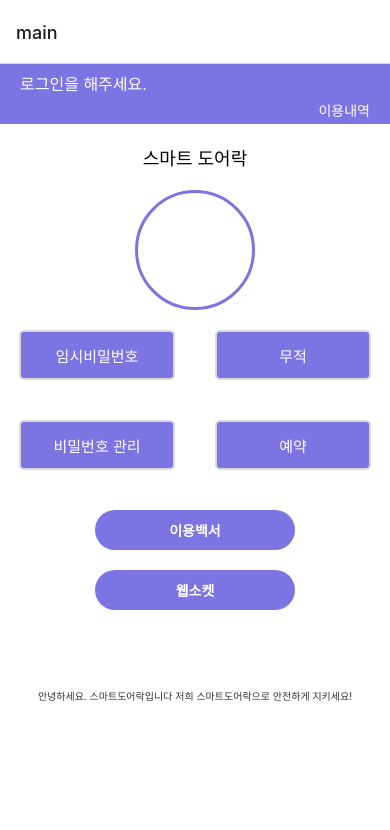
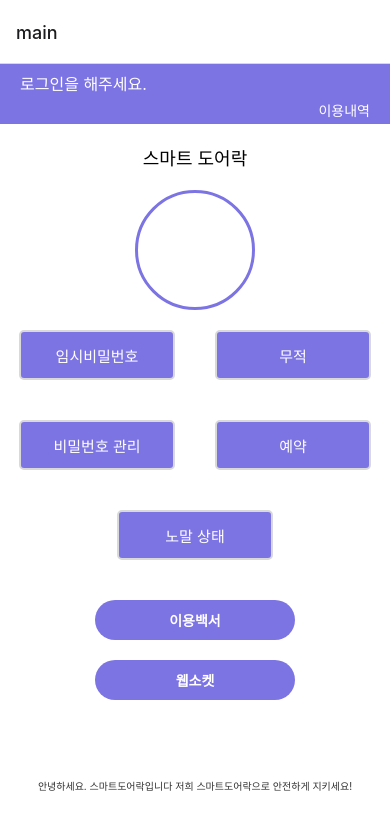
Before and after one commit to hoji920/doorlockProject, a React Native app: screen / in a window 390 px wide. Shown: the top 830 px of the page. Built offline with nearby package versions, Linux system fonts and the light colour scheme; no server answers; some icons are missing.

Commit message:
feat: normal 메시지 버튼 구현

```diff
--- a/components/main.jsx
+++ b/components/main.jsx
@@ -39,11 +39,11 @@ function Main({navigation}) {
   const serverUrl =
     'https://port-0-door-lock-server-jvpb2alnwnfxkw.sel5.cloudtype.app';
 
-  useEffect(() => {
-    setInterval(() => {
-      ws.current.send('normal');
-    }, 2000);
-  }, []);
+  //   useEffect(() => {
+  //     setInterval(() => {
+  //       ws.current.send('normal');
+  //     }, 2000);
+  //   }, []);
 
   useEffect(() => {
     // '/doorlock-status-get' 엔드포인트로 GET 요청을 보냅니다.
@@ -325,6 +325,21 @@ function Main({navigation}) {
             onPress={() => navigation.navigate('Reservation')}
           />
         </View>
+
+        {/* 노말버튼 */}
+        <View
+          style={{
+            justifyContent: 'center',
+            alignItems: 'center',
+          }}>
+          <MainButton
+            name={'노말 상태'}
+            onPress={() => {
+              ws.current.send('normal');
+            }}
+          />
+        </View>
+
         <View
           style={{
             justifyContent: 'center',
```
